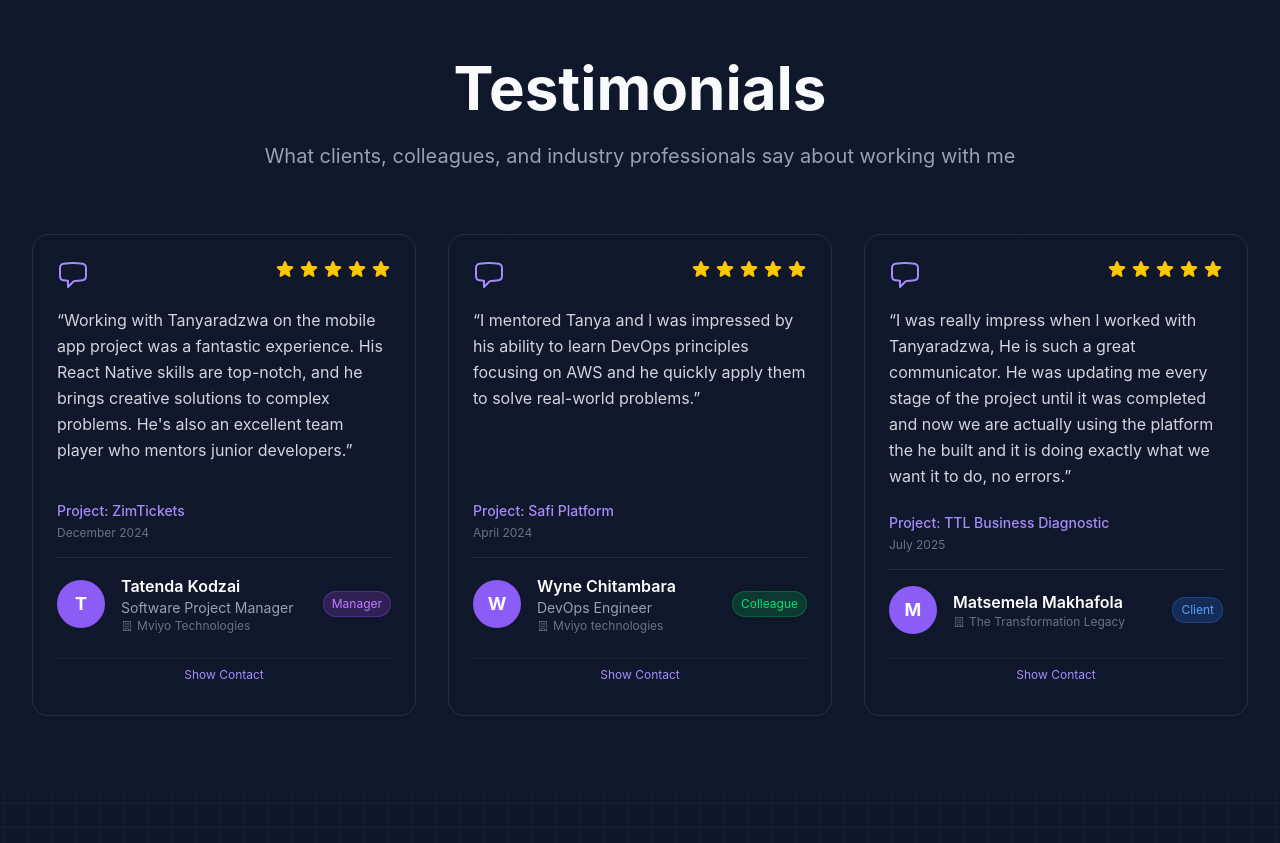
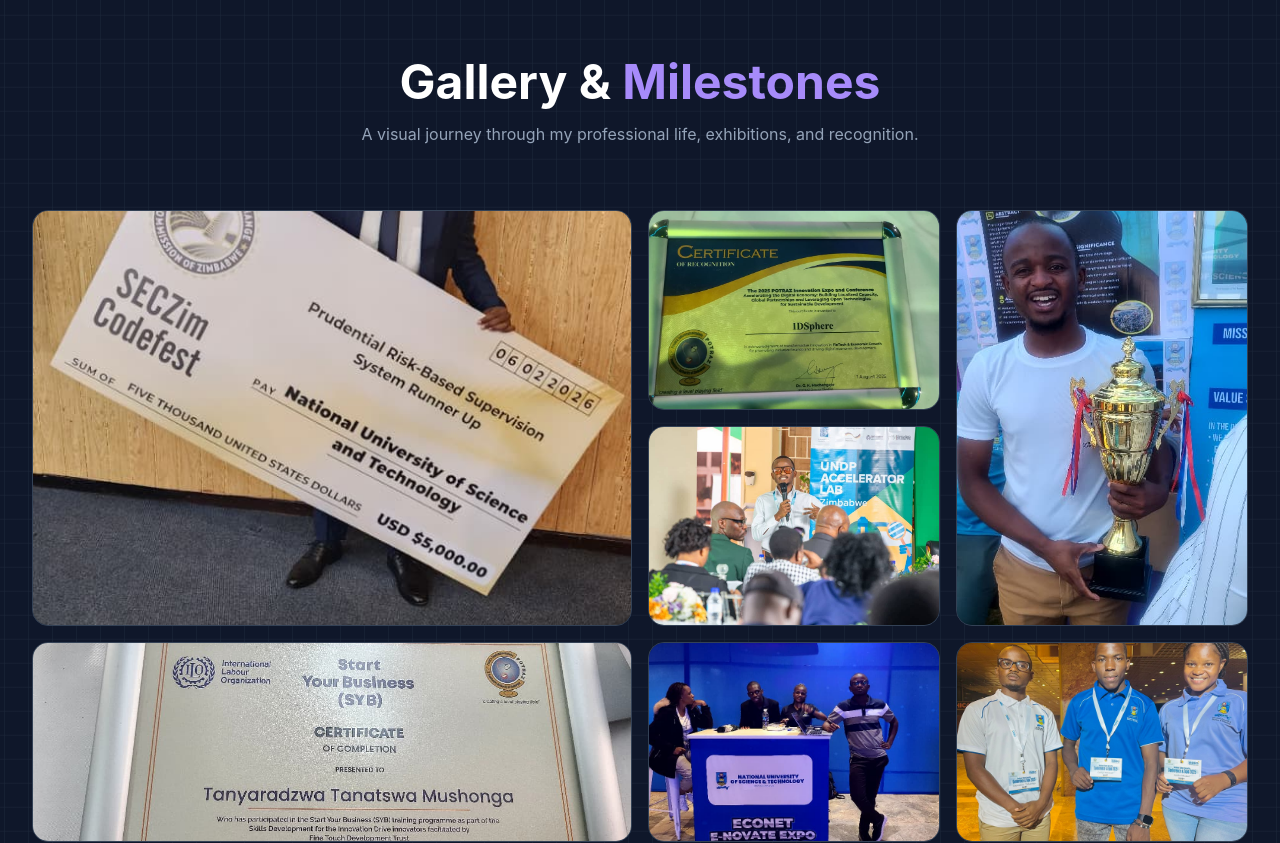
Before and after one commit to TanyaMushonga/tanyaradzwatmushonga-portifolio, a Next.js app: page / in a window 1280 px wide. Shown: the part 8160-9003 px from the top of the page. Built offline with nearby package versions, Linux system fonts and the light colour scheme.

Commit message:
feat: Add Gallery component to showcase professional milestones and achievements

```diff
--- /dev/null
+++ b/src/app/components/Gallery.tsx
@@ -0,0 +1,135 @@
+"use client";
+
+import React from "react";
+import Image from "next/image";
+import { motion } from "framer-motion";
+
+const galleryItems = [
+  {
+    id: 1,
+    title: "SECZim Codefest Runner Up",
+    category: "Hackathon",
+    description:
+      "Secured a $5,000 prize at the SECZim Codefest for Developing a Prudential Risk-Based Supervision System.",
+    src: "/gallery/seczim.jpeg",
+    className: "md:col-span-2 md:row-span-2",
+  },
+  {
+    id: 2,
+    title: "POTRAZ Innovation Recognition",
+    category: "Award",
+    description:
+      "Awarded to IDSphere for transformative innovation in FinTech and promoting inclusive finance at the 2025 Innovation Expo.",
+    src: "/gallery/potraz_innovation_expo_cert.jpeg",
+    className: "md:col-span-1 md:row-span-1",
+  },
+  {
+    id: 3,
+    title: "Best Innovator Trophy",
+    category: "Achievement",
+    description:
+      "Representing NUST with the top honors for eco-friendly industrial innovation.",
+    src: "/gallery/best_innovator.jpeg",
+    className: "md:col-span-1 md:row-span-2",
+  },
+  {
+    id: 4,
+    title: "Pitching at UNDP Accelerator Lab",
+    category: "Presentation",
+    description:
+      "Presenting the Virtual Queuing solution during the ZB Bank Innovators Pitch Competition.",
+    src: "/gallery/zb_bank_innovators_pitch_competion.jpeg",
+    className: "md:col-span-1 md:row-span-1",
+  },
+  {
+    id: 5,
+    title: "International Labour Organization Certification",
+    category: "Professional Development",
+    description:
+      "Completed the 'Start Your Business' (SYB) training program facilitated by Fine Touch Development Trust.",
+    src: "/gallery/siyb_cert.jpeg",
+    className: "md:col-span-2 md:row-span-1",
+  },
+  {
+    id: 6,
+    title: "Econet E-novate Expo",
+    category: "Exhibition",
+    description:
+      "Showcasing NUST computer science innovations at the Econet E-novate technology hub.",
+    src: "/gallery/econet-eenovate.jpeg",
+    className: "md:col-span-1 md:row-span-1",
+  },
+  {
+    id: 7,
+    title: "National Cyber Security Conference",
+    category: "Conference",
+    description:
+      "Networking and presenting at the 2025 National Cyber Security Conference & Expo.",
+    src: "/gallery/national_cyber_security.jpeg",
+    className: "md:col-span-1 md:row-span-1",
+  },
+  {
+    id: 8,
+    title: "Mine Entra Exhibition",
+    category: "Exhibition",
+    description:
+      "Collaborating with POTRAZ at Mine Entra to discuss the future of ICTs in sustainable mining.",
+    src: "/gallery/mine_entra_potraz.jpeg",
+    className: "md:col-span-2 md:row-span-1",
+  },
+];
+
+const Gallery = () => {
+  return (
+    <section id="gallery" className="py-20 px-4 md:px-8 max-w-7xl mx-auto">
+      <div className="text-center mb-16">
+        <motion.h2
+          initial={{ opacity: 0, y: 20 }}
+          whileInView={{ opacity: 1, y: 0 }}
+          transition={{ duration: 0.5 }}
+          className="text-4xl md:text-5xl font-bold mb-4 text-white"
+        >
+          Gallery & <span className="text-primary-400">Milestones</span>
+        </motion.h2>
+        <motion.p
+          initial={{ opacity: 0, y: 20 }}
+          whileInView={{ opacity: 1, y: 0 }}
+          transition={{ duration: 0.5, delay: 0.1 }}
+          className="text-dark-400 max-w-2xl mx-auto"
+        >
+          A visual journey through my professional life, exhibitions, and
+          recognition.
+        </motion.p>
+      </div>
+
+      <div className="grid grid-cols-1 md:grid-cols-4 gap-4 auto-rows-[200px]">
+        {galleryItems.map((item, index) => (
+          <motion.div
+            key={item.id}
+            initial={{ opacity: 0, scale: 0.9 }}
+            whileInView={{ opacity: 1, scale: 1 }}
+            transition={{ duration: 0.5, delay: index * 0.1 }}
+            whileHover={{ y: -5 }}
+            className={`relative group overflow-hidden rounded-2xl bg-dark-800 border border-dark-700 ${item.className}`}
+          >
+            <Image
+              src={item.src}
+              alt={item.title}
+              fill
+              className="object-cover transition-transform duration-500 group-hover:scale-110"
+              sizes="(max-width: 768px) 100vw, (max-width: 1200px) 50vw, 33vw"
+            />
+            <div className="absolute inset-0 bg-gradient-to-t from-dark-900/90 via-dark-900/20 to-transparent opacity-0 group-hover:opacity-100 transition-opacity duration-300 flex flex-col justify-end p-6">
+              <span className="text-primary-400 text-sm font-medium mb-1">
+                {item.category}
+              </span>
+              <h3 className="text-xl font-bold text-white">{item.title}</h3>
+            </div>
+          </motion.div>
+        ))}
+      </div>
+    </section>
+  );
+};
+
+export default Gallery;
```
